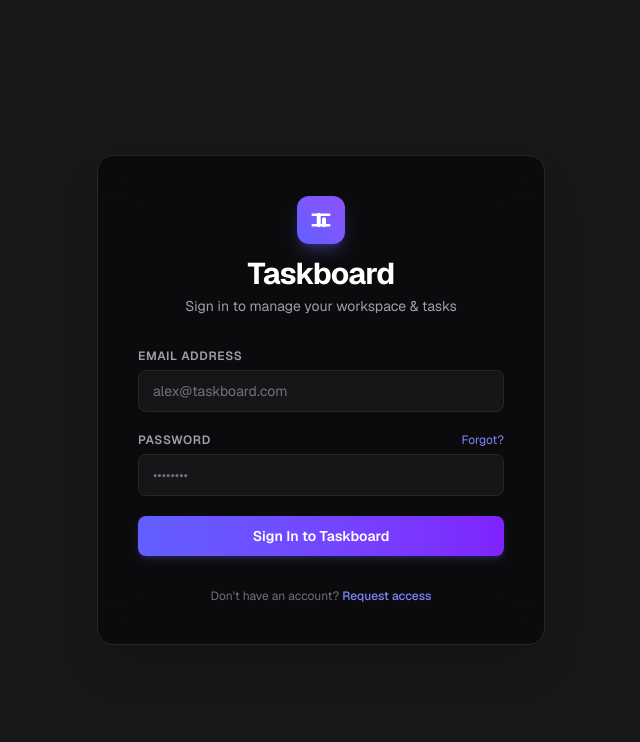
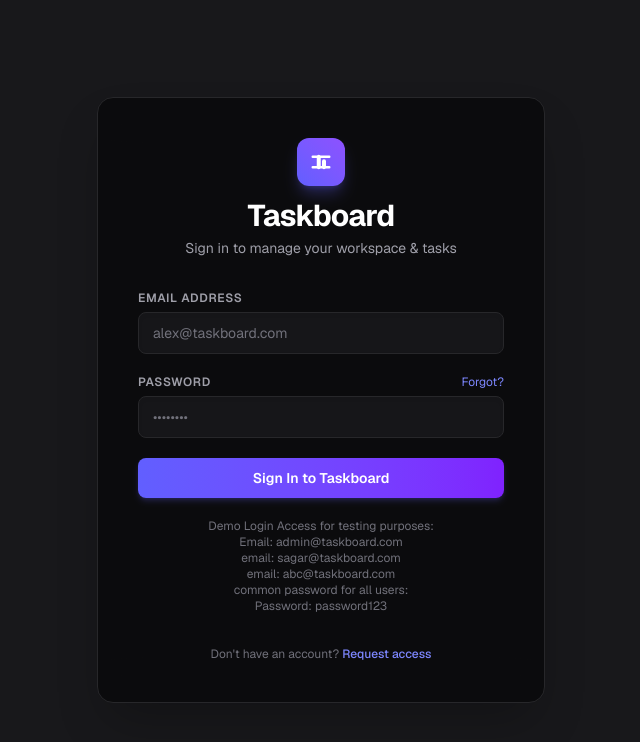
Before and after one commit to E-4-0-4/tl-taskBoard, a Next.js app in the folder task-board/: page /login in a window 1280 px wide. Shown: the top 742 px of the page, without its empty margins (319-959 px from the left). Built offline with nearby package versions, Linux system fonts and the light colour scheme.

Commit message:
feat: add demo login credentials for testing purposes

```diff
--- a/task-board/app/login/page.tsx
+++ b/task-board/app/login/page.tsx
@@ -178,6 +178,22 @@ try {
               "Sign In to Taskboard"
             )}
           </button>
+
+
+ {/* show password for demo login access only */}
+ <div className="text-center text-xs text-zinc-500">
+  <p>Demo Login Access for testing purposes:</p>
+  <p>Email: admin@taskboard.com</p>
+   <p>email: sagar@taskboard.com</p>
+   <p>email: abc@taskboard.com</p>
+
+
+  <p>common password for all users: </p>
+  <p>Password: password123</p>
+ </div>
+
+
+
         </form>
 
         {/* Footer */}
```
